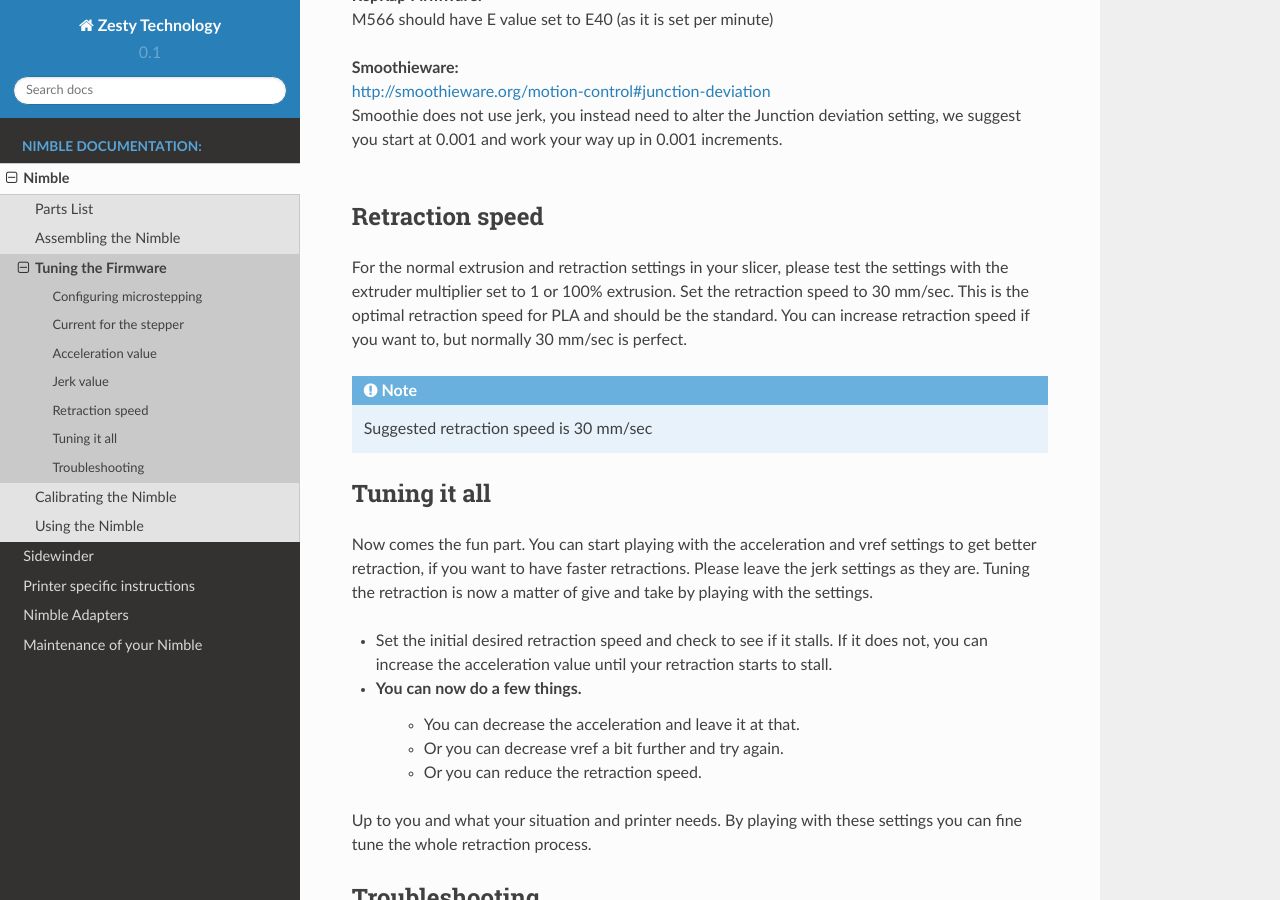
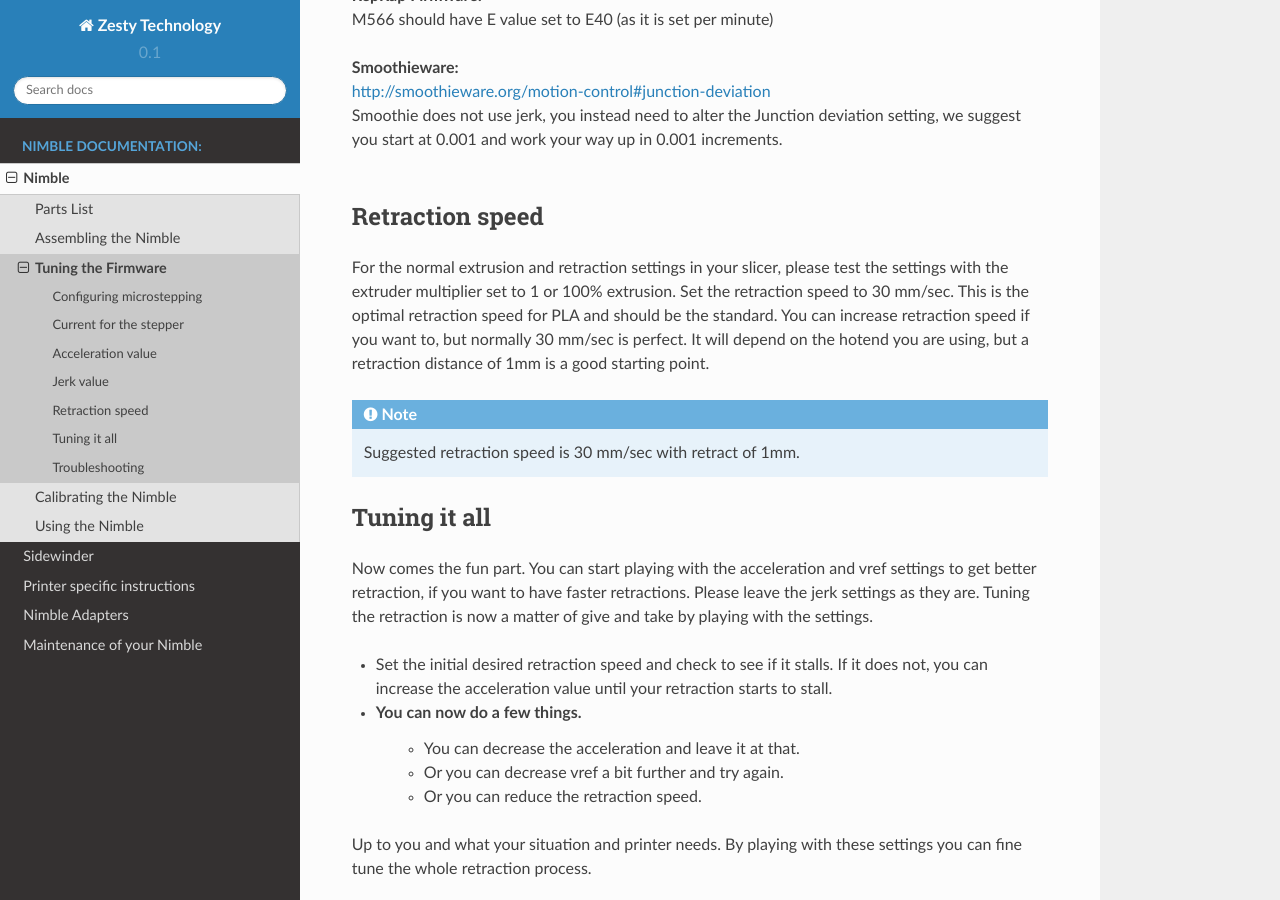
Before and after one commit to ZestyTechnology/zesty-docs, a Sphinx documentation site: the page built from docs/nimble/tuning.rst, in a window 1280 px wide and 900 px high, scrolled down 2254 px. Built offline with Sphinx 7.4.7 and the Read the Docs theme 2.0.0, drawn with Linux system fonts in a browser that asks for light colours.

Commit message:
Update tuning.rst
Added retraction distance guideline

```diff
--- a/docs/nimble/tuning.rst
+++ b/docs/nimble/tuning.rst
@@ -75,9 +75,9 @@ Another aspect you need to reduce is the jerk value as it helps to move the gear
 Retraction speed
 ----------------
 
-For the normal extrusion and retraction settings in your slicer, please test the settings with the extruder multiplier set to 1 or 100% extrusion. Set the retraction speed to 30 mm/sec. This is the optimal retraction speed for PLA and should be the standard. You can increase retraction speed if you want to, but normally 30 mm/sec is perfect.
+For the normal extrusion and retraction settings in your slicer, please test the settings with the extruder multiplier set to 1 or 100% extrusion. Set the retraction speed to 30 mm/sec. This is the optimal retraction speed for PLA and should be the standard. You can increase retraction speed if you want to, but normally 30 mm/sec is perfect. It will depend on the hotend you are using, but a retraction distance of 1mm is a good starting point.
 
-.. Note:: Suggested retraction speed is 30 mm/sec
+.. Note:: Suggested retraction speed is 30 mm/sec with retract of 1mm.
 
 Tuning it all
 -------------
```
